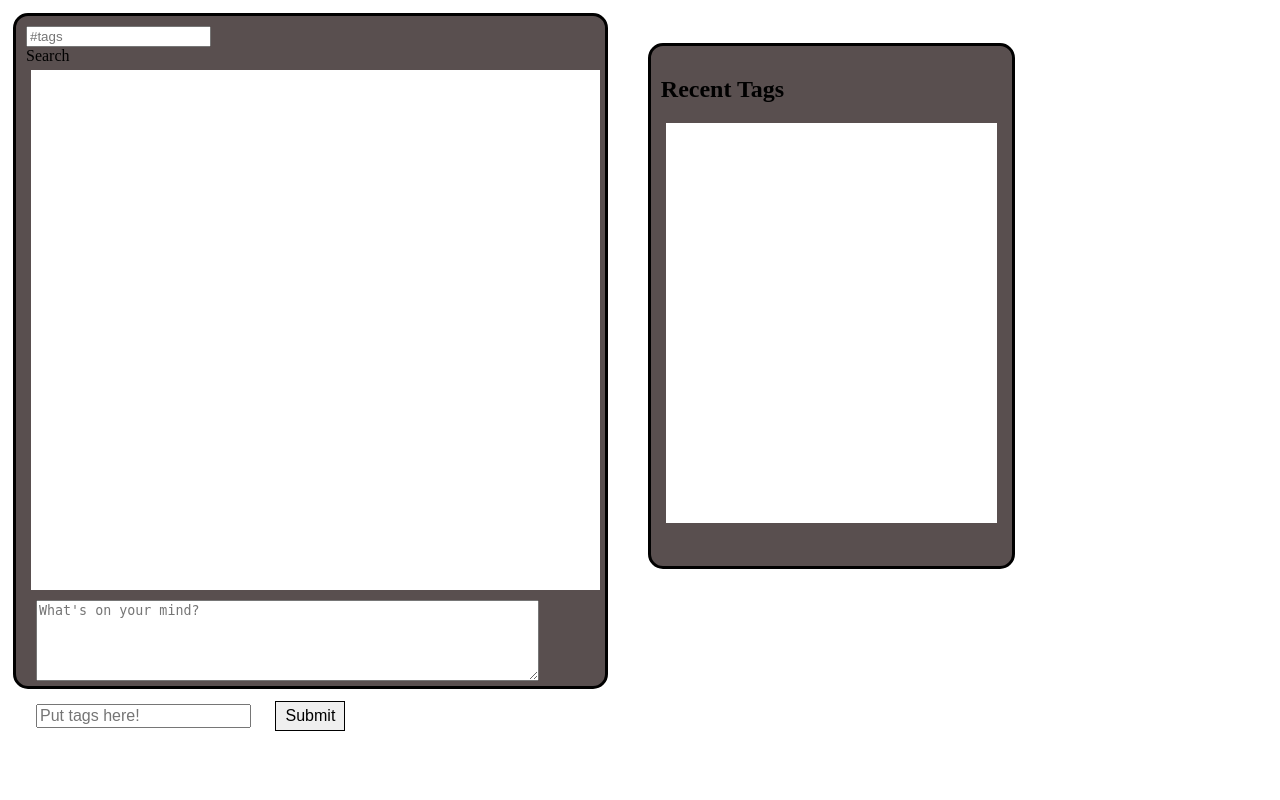
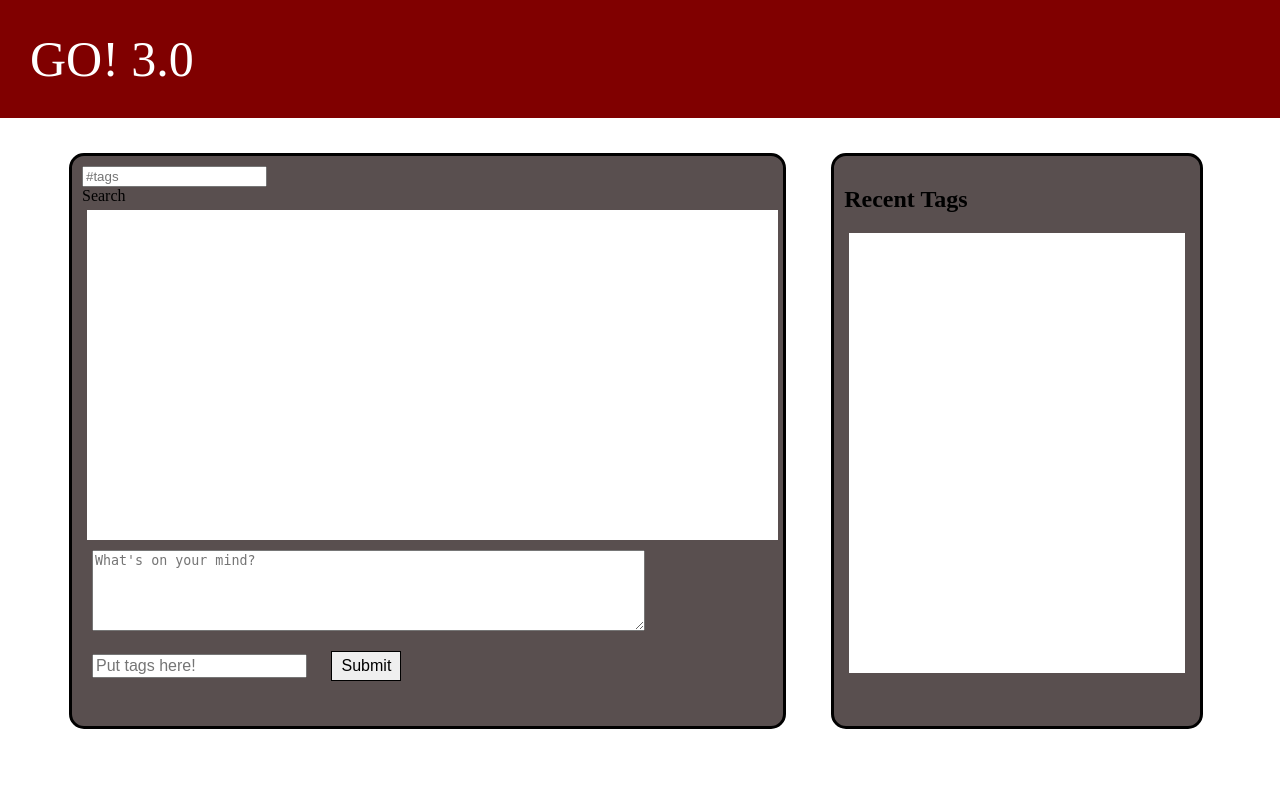
Before and after one commit to Haverford-FIG/GoBoard, a Django app: page / in a window 1280 px wide. Run offline with Django 3.2, Linux system fonts and the light colour scheme; parts of the project's set-up code (start-up, migrations or seed data) failed here and were passed over; some libraries are stand-ins or nearby versions.

Commit message:
some more styling

```diff
--- a/static/css/main.css
+++ b/static/css/main.css
@@ -1,3 +1,8 @@
+body {
+margin:0px;
+padding:0px;
+}
+
 #submit{
 border:1px solid black;
 padding:5px;
@@ -35,13 +40,14 @@ width: 100%;
 .fullBox
 {
 width:90%;
+margin:auto;
 }
 
 #general
 {
 margin:5px;
-height: 650px;
-width: 50%;
+height: 550px;
+width: 60%;
 float:left;
 border-color: black;
 border-style: solid;
@@ -54,15 +60,16 @@ border-radius:15px;
 {
 margin:5px;
 background-color: white;
-height:80%;
+height:60%;
 width:100%;
 overflow-y:auto;
 }
 .fullBox2
 {
 float: left;
-margin: 35px;
-height: 500px;
+margin: 5px;
+margin-left:40px;
+height: 550px;
 width: 30%;
 border-color: black;
 border-style: solid;
@@ -101,5 +108,20 @@ font-family: "Arial Rounded MT Bold", "Helvetica Rounded", Arial, sans-serif;
 
 .message
 {
-background-color:red;
+background-color:lightgrey;
+padding:5px;
+border-bottom:1px solid black;
 }
+
+textarea {
+width:80%;
+}
+
+.banner
+{
+font-size:50px;
+color:white;
+background-color:maroon;
+padding:30px;
+margin-bottom:30px;
+}
--- a/templates/index.html
+++ b/templates/index.html
@@ -20,6 +20,9 @@
     </head>
 
     <body>
+    <div class="banner">
+	GO! 3.0
+    </div>
     <div class="fullBox">
     	<div id="general">
 	    <input type="text" id="tagSearchBox" placeholder="#tags"/>
```
